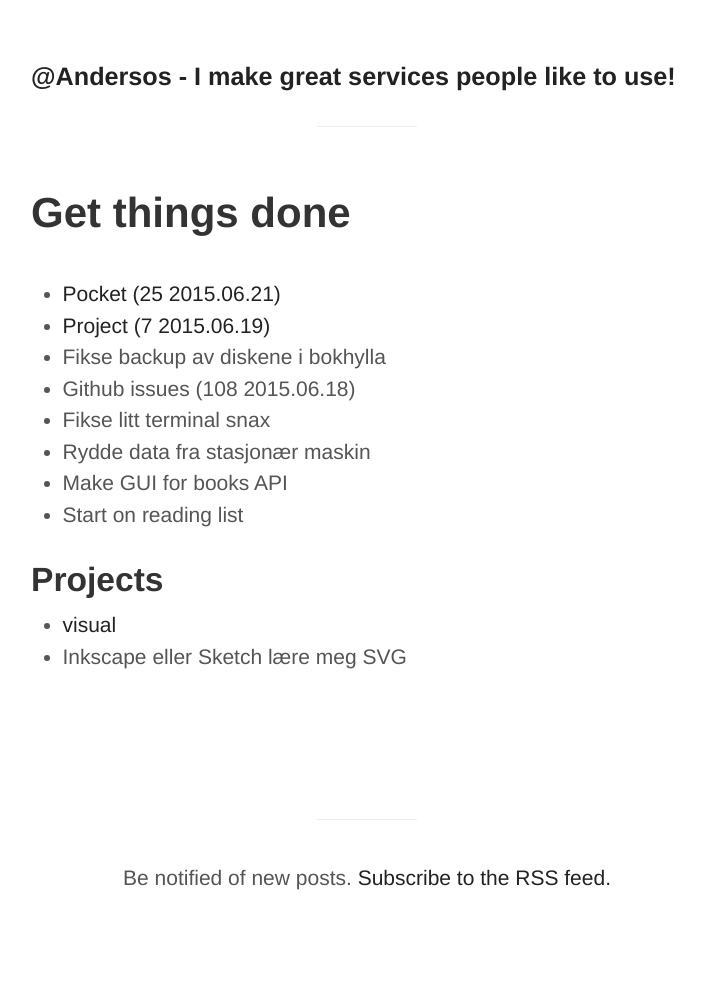
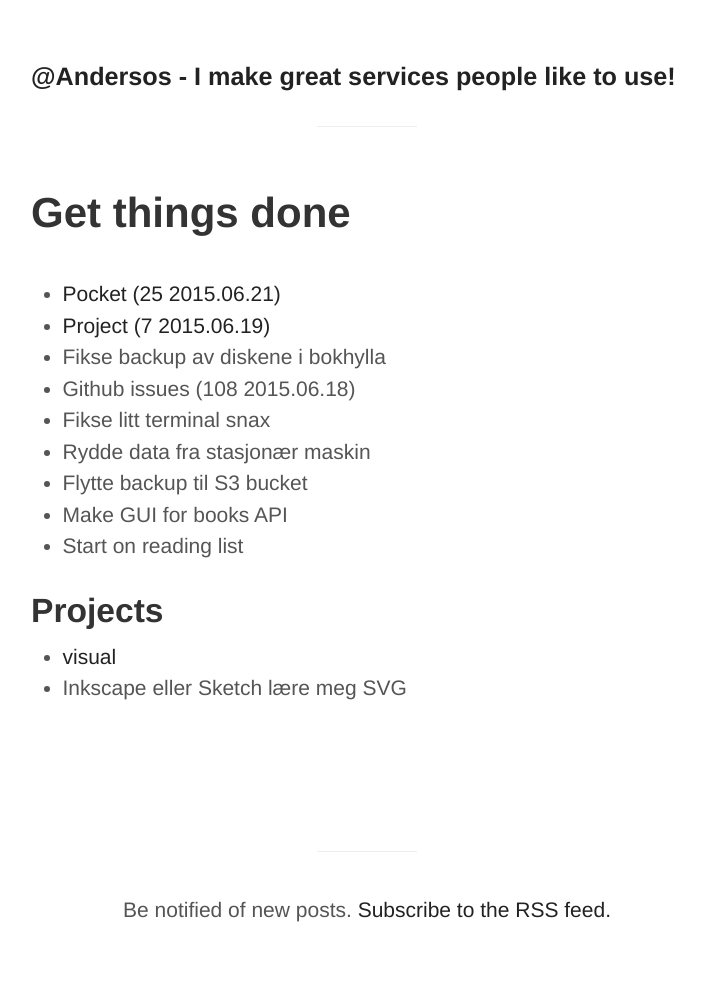
Before and after one commit to Andersos/andersos.net, a Jekyll site: the page built from gtd.html, in a window 1280 px wide. Shown: the whole page, without its empty margins (273-978 px from the left). Built offline with Jekyll 4.4.1, drawn with Linux system fonts in a browser that asks for light colours; Markdown is read by kramdown in place of the engine named in the settings; before the commit the page ends 957 px from its top, so only the background shows below that.

Commit message:
Update gtd.html

```diff
--- a/gtd.html
+++ b/gtd.html
@@ -10,6 +10,7 @@ title: "Get things done"
     <li>Github issues (108 2015.06.18)</li>
     <li>Fikse litt terminal snax</li>
     <li>Rydde data fra stasjonær maskin</li>
+    <li>Flytte backup til S3 bucket</li>
     <li>Make GUI for books API</li>
     <li>Start on reading list</li>
 </ul>
```
